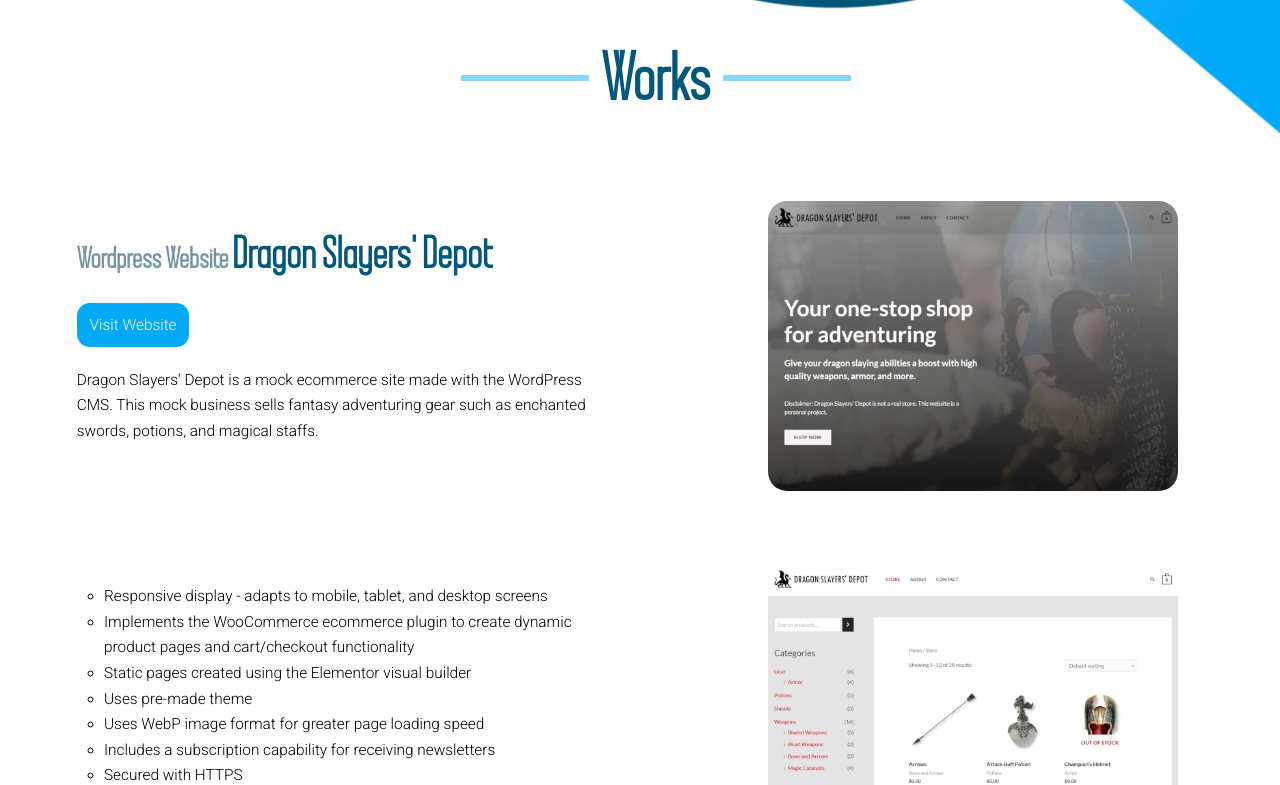
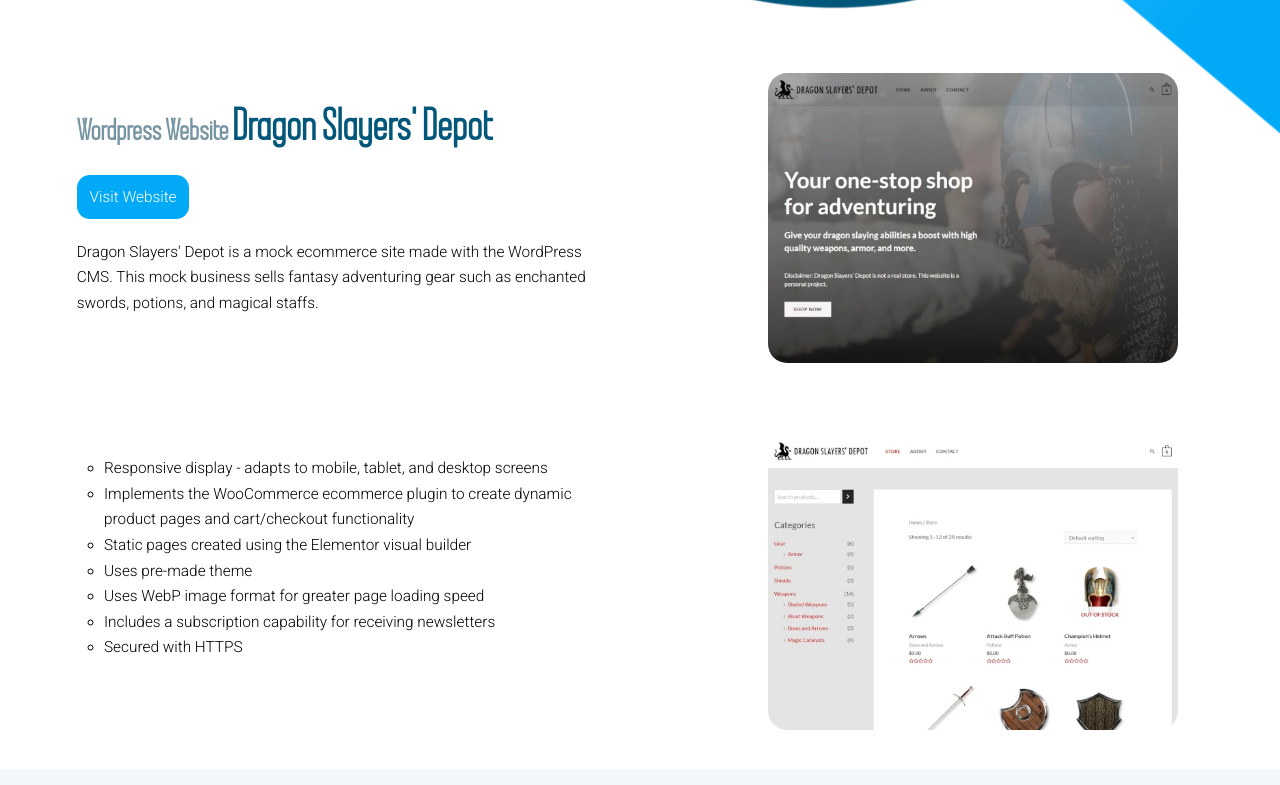
Before and after one commit to MConley16/mconley16.github.io, a plain HTML site: page index.html in a window 1280 px wide. Shown: the part 774-1559 px from the top of the page. Drawn offline with Linux system fonts and the light colour scheme.

Commit message:
Update styles.css
Changed desktop .content margin-top from 25vw to 15vw

```diff
--- a/styles/styles.css
+++ b/styles/styles.css
@@ -130,7 +130,7 @@ body
 /* Content ------------------------------------------------ */
 .content
 {
-    margin-top: 25vw;
+    margin-top: 15vw;
 }
 
 .gray
```
